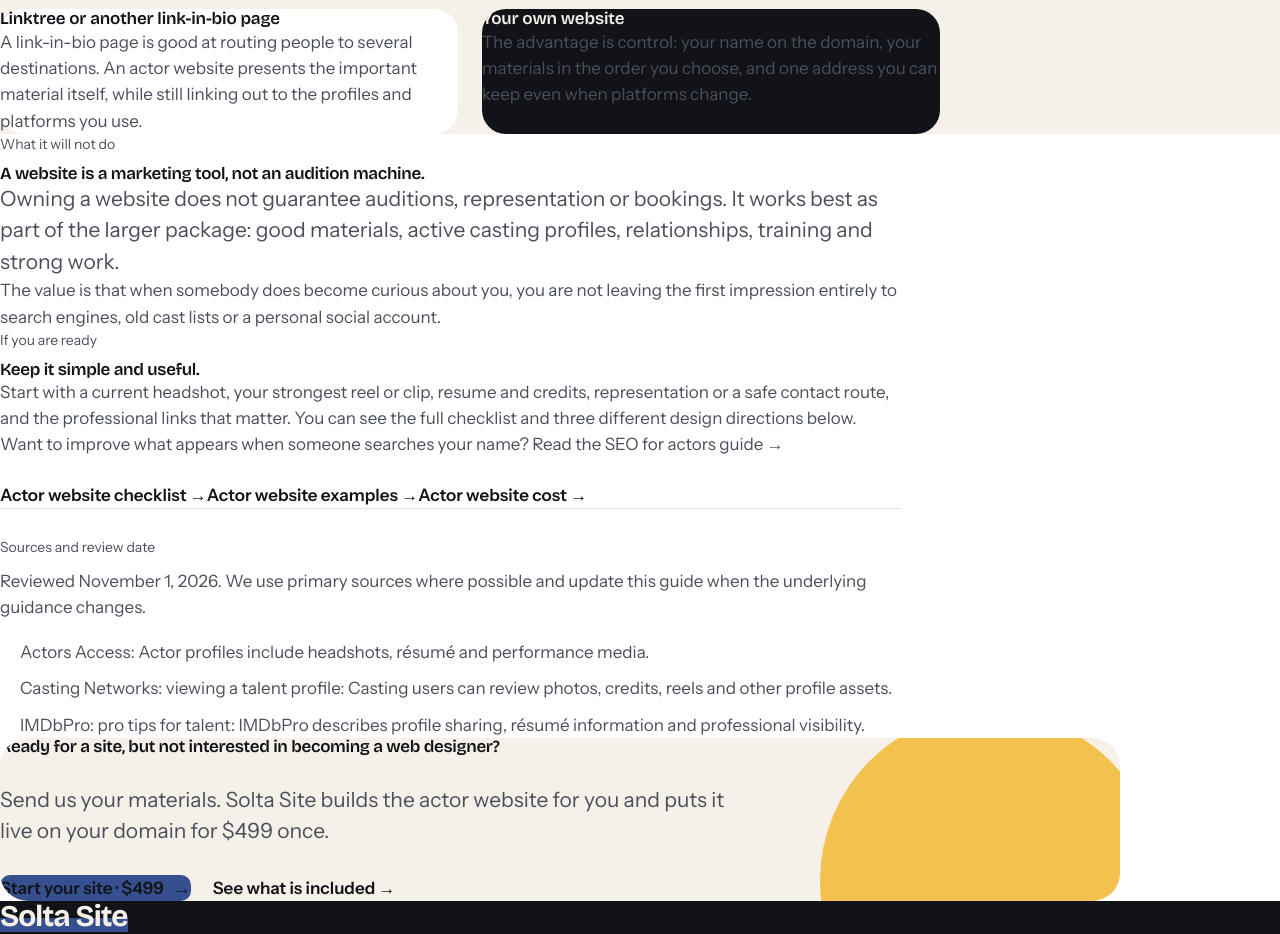
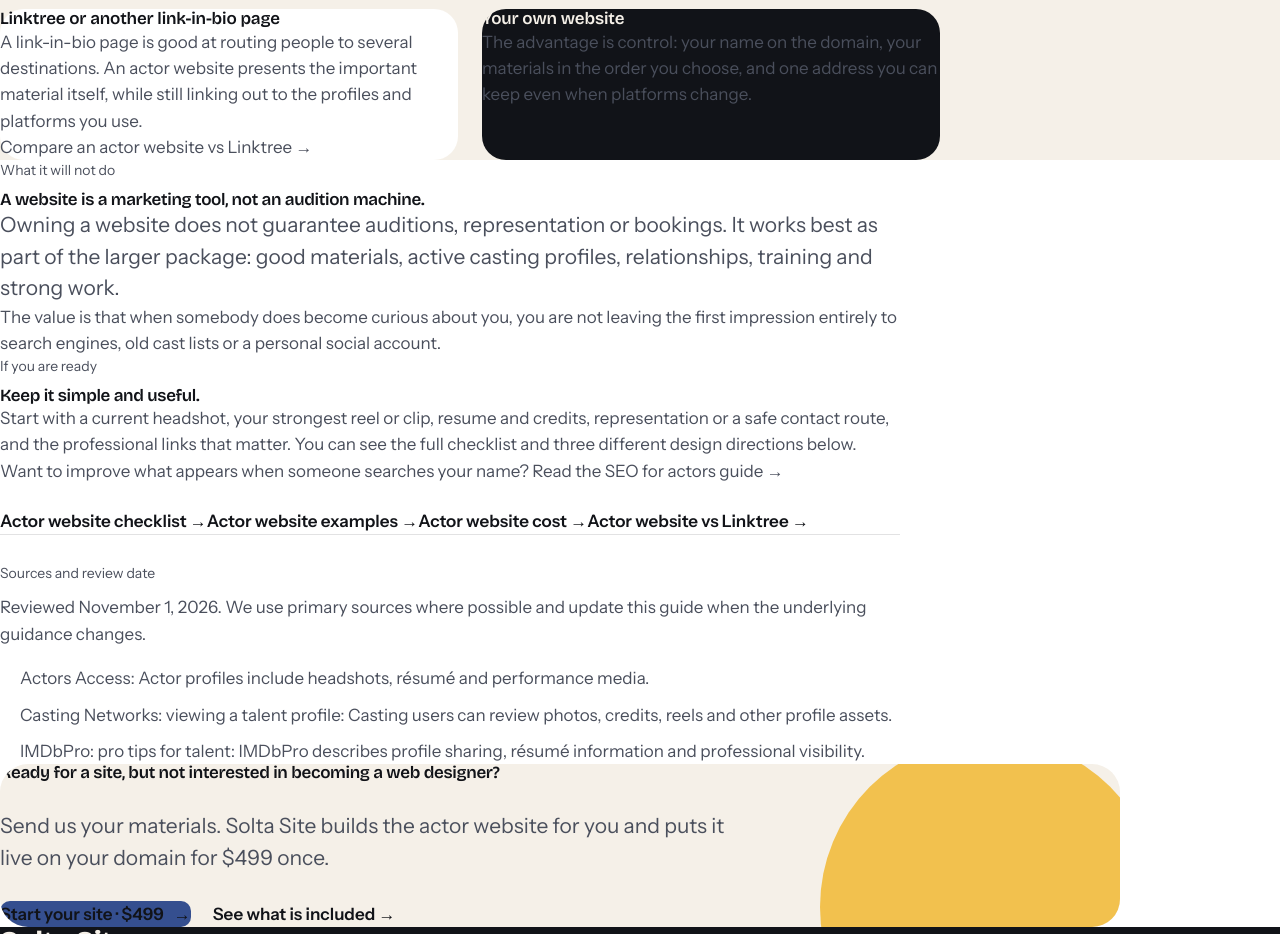
Before and after one commit to Poly-G/soltasite, a Next.js app: page /do-actors-need-a-website in a window 1280 px wide. Shown: the part 1120-2054 px from the top of the page. Built offline with nearby package versions, Linux system fonts and the light colour scheme.

Commit message:
Link actor website vs Linktree guide from decision page

```diff
--- a/app/(site)/do-actors-need-a-website/page.tsx
+++ b/app/(site)/do-actors-need-a-website/page.tsx
@@ -101,6 +101,7 @@ export default function DoActorsNeedAWebsitePage() {
                 <div className="card pad">
                   <h3>Linktree or another link-in-bio page</h3>
                   <p className="p">A link-in-bio page is good at routing people to several destinations. An actor website presents the important material itself, while still linking out to the profiles and platforms you use.</p>
+                  <p className="p"><Link href="/actor-website-vs-linktree">Compare an actor website vs Linktree →</Link></p>
                 </div>
                 <div className="card pad dark">
                   <h3>Your own website</h3>
@@ -130,6 +131,7 @@ export default function DoActorsNeedAWebsitePage() {
               <Link className="link" href="/what-to-put-on-an-actor-website">Actor website checklist <span className="ar" aria-hidden="true">→</span></Link>
               <Link className="link" href="/actor-website-examples">Actor website examples <span className="ar" aria-hidden="true">→</span></Link>
               <Link className="link" href="/actor-website-cost">Actor website cost <span className="ar" aria-hidden="true">→</span></Link>
+              <Link className="link" href="/actor-website-vs-linktree">Actor website vs Linktree <span className="ar" aria-hidden="true">→</span></Link>
             </div>
           </div>
         </section>
```
